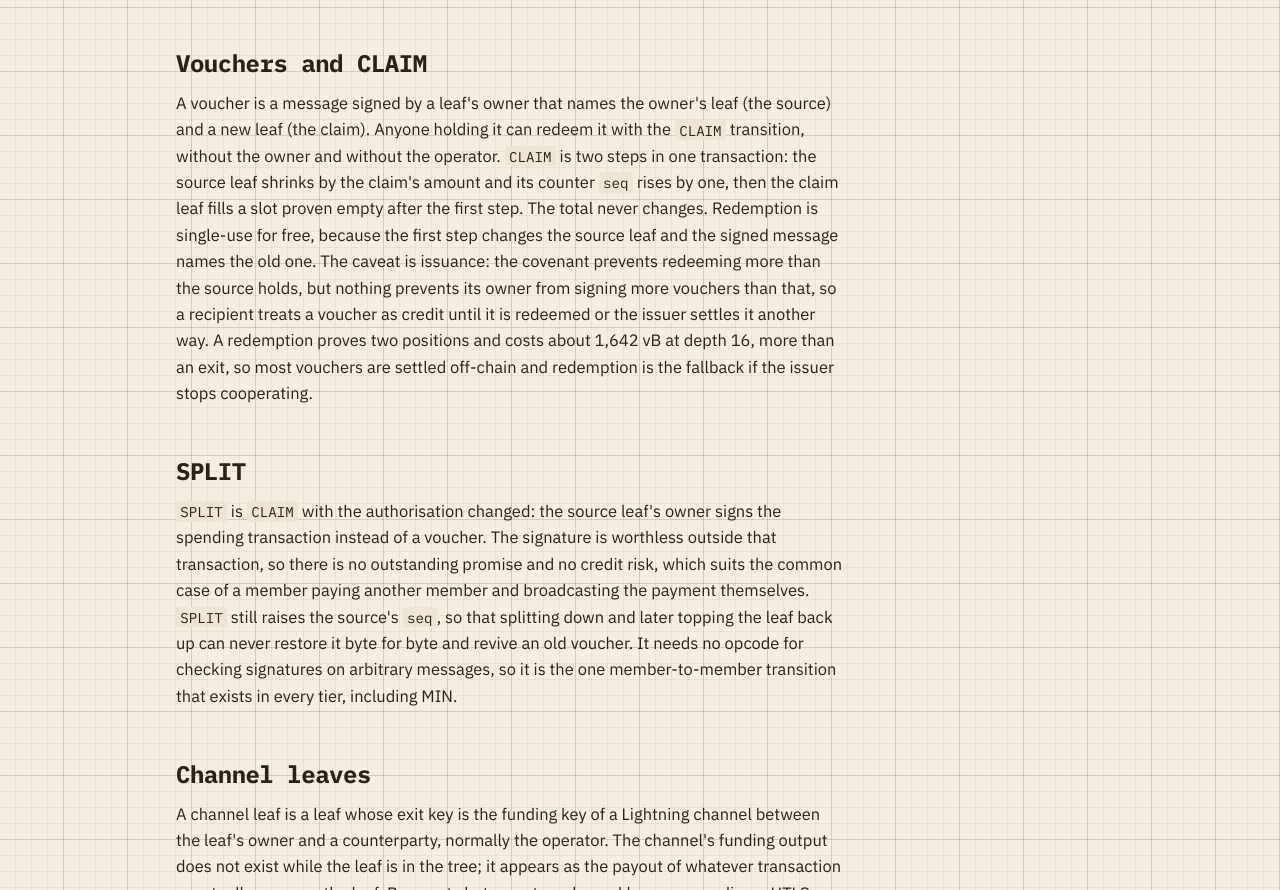
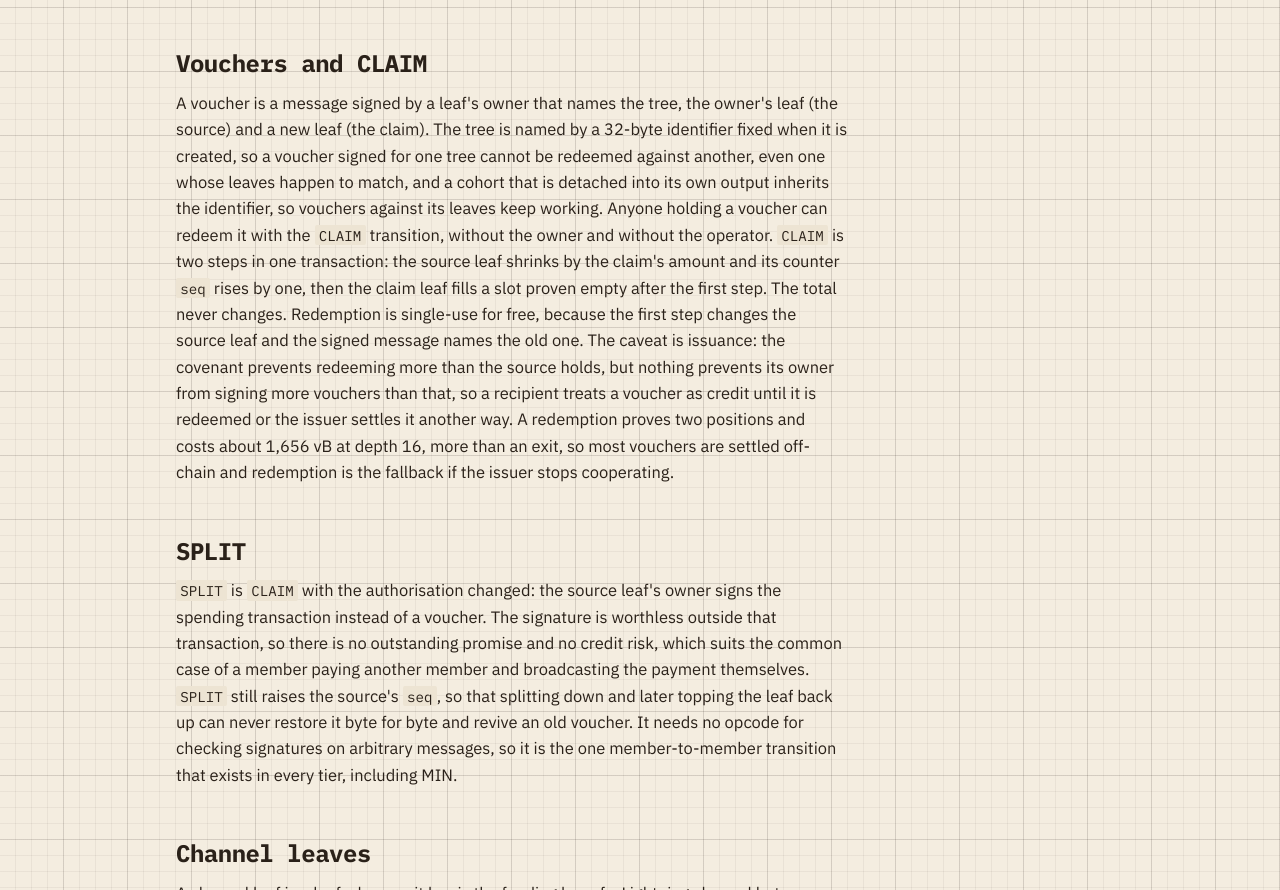
Before and after one commit to lightninglabs/layertree, a plain HTML site: page site/components/payment.html in a window 1280 px wide. Shown: the part 1272-2162 px from the top of the page. Drawn offline with Linux system fonts and the light colour scheme.

Commit message:
spec 0.10.0 follow-up: site voucher text, CLAIM figures and the paper's size TODOs
In this commit, we fold the rule worker's 0.10.0 changes into the pages
that describe vouchers rather than implement them. The payment page now
says that a voucher names the tree by its creation identifier, so it can
neither be replayed against another tree nor invalidated by a detach,
and the batching page drops the reissue sentence that the old rule
required. CLAIM at D = 16 grew by 89 witness bytes (the tree_id push
and the carve constraint), so the site, cost-comparison and the paper
carry 1,656 vB (1,614 and 1,624 under the paper's no-payout model), MIN
SPLIT is 6,501 bytes, and CLAIM^h now costs eight bytes of script over
CLAIM in every tier. The CCV row of status.md no longer calls the
tree_id question open.

```diff
--- a/site/components/payment.html
+++ b/site/components/payment.html
@@ -116,8 +116,12 @@
   </script>
 
   <h2 id="vouchers">Vouchers and CLAIM</h2>
-  <p>A voucher is a message signed by a leaf's owner that names the owner's leaf
-  (the source) and a new leaf (the claim). Anyone holding it can redeem it with
+  <p>A voucher is a message signed by a leaf's owner that names the tree, the
+  owner's leaf (the source) and a new leaf (the claim). The tree is named by a
+  32-byte identifier fixed when it is created, so a voucher signed for one tree
+  cannot be redeemed against another, even one whose leaves happen to match, and
+  a cohort that is detached into its own output inherits the identifier, so
+  vouchers against its leaves keep working. Anyone holding a voucher can redeem it with
   the <code>CLAIM</code> transition, without the owner and without the operator.
   <code>CLAIM</code> is two steps in one transaction: the source leaf shrinks by
   the claim's amount and its counter <code>seq</code> rises by one, then the claim
@@ -127,7 +131,7 @@
   covenant prevents redeeming more than the source holds, but nothing prevents
   its owner from signing more vouchers than that, so a recipient treats a voucher
   as credit until it is redeemed or the issuer settles it another way. A
-  redemption proves two positions and costs about 1,642 vB at depth 16, more than
+  redemption proves two positions and costs about 1,656 vB at depth 16, more than
   an exit, so most vouchers are settled off-chain and redemption is the fallback
   if the issuer stops cooperating.</p>
 
```
Also changed, not shown: site/components/batching.html (+3 -2 lines), site/components/swap.html (+1 -1 lines), 6 other files.
